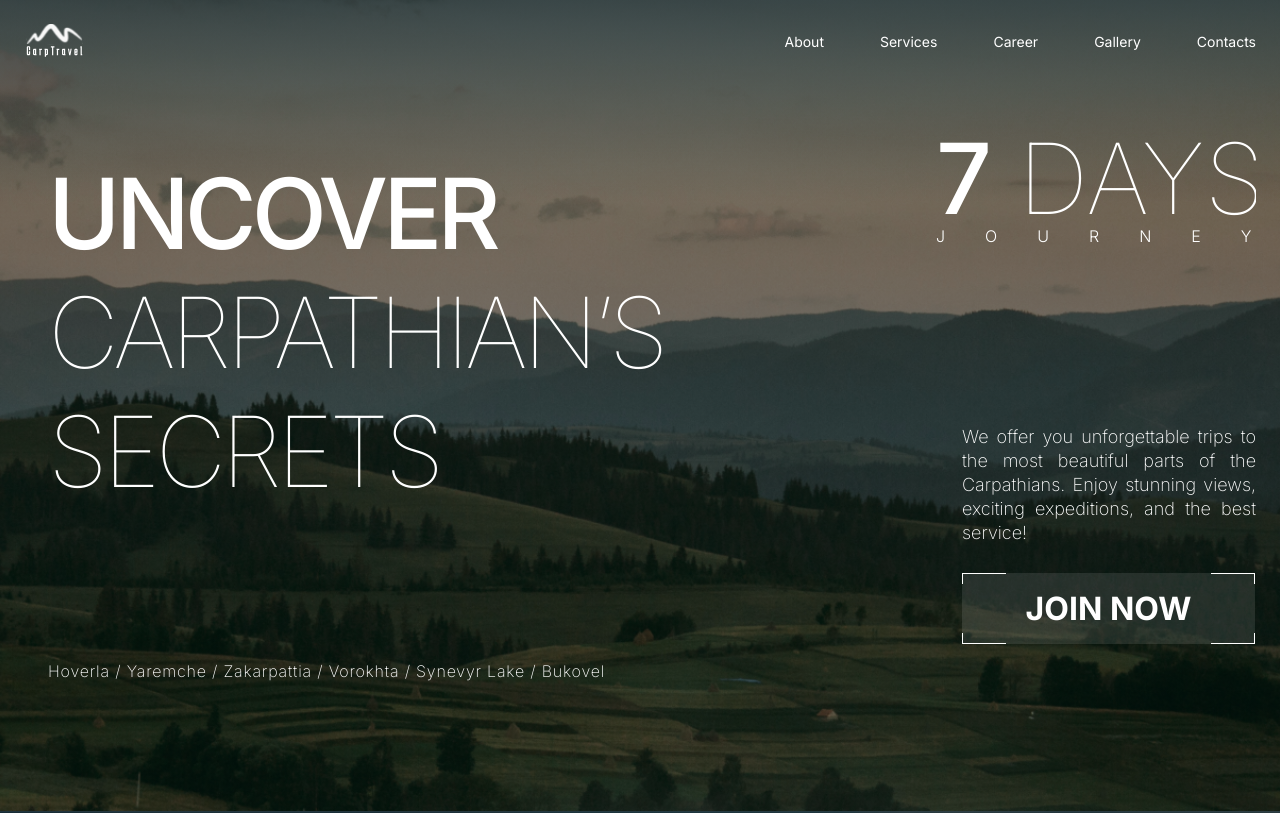
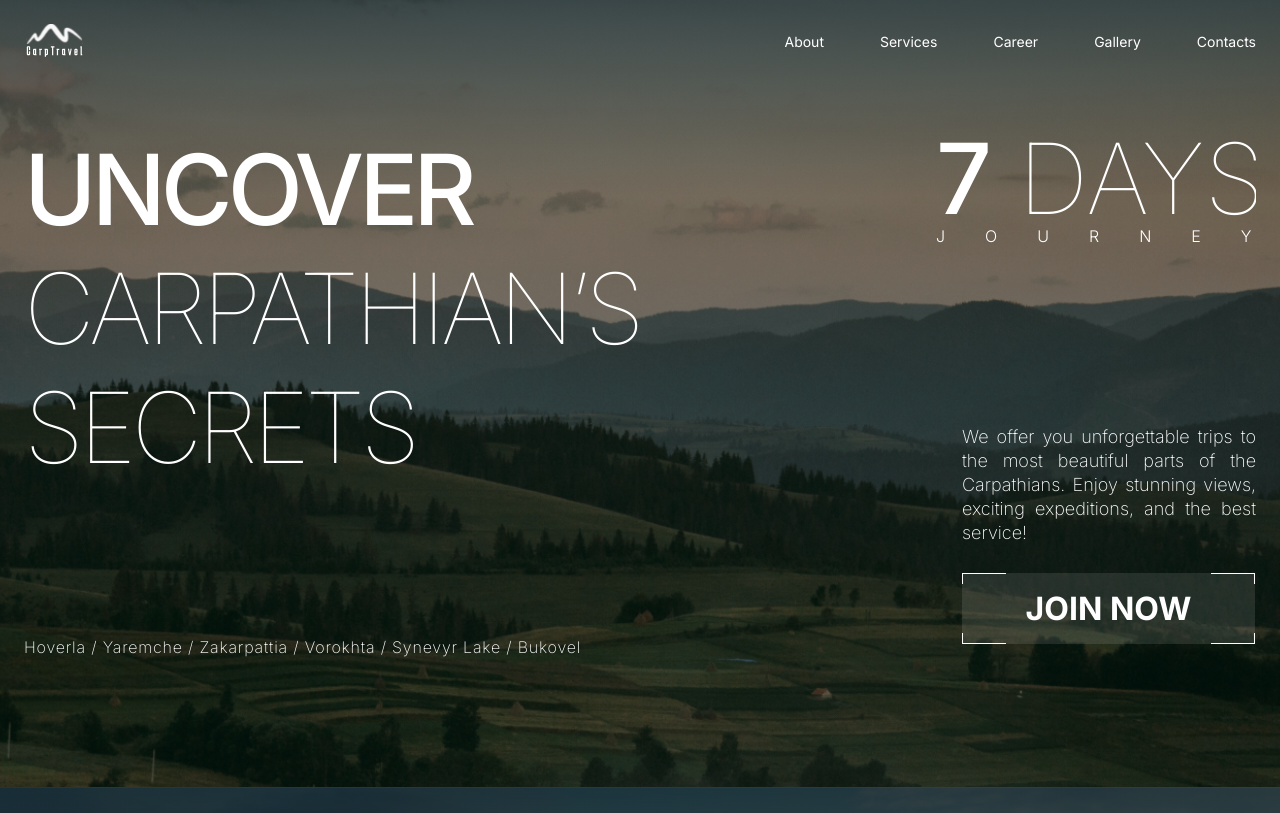
Before and after one commit to darynakarmazin/carp-travel, a Next.js app: page / in a window 1280 px wide. Shown: the top 813 px of the page. Built offline with nearby package versions, Linux system fonts and the light colour scheme.

Commit message:
Updated Hero.tsx

```diff
--- a/src/components/Hero/Hero.tsx
+++ b/src/components/Hero/Hero.tsx
@@ -24,13 +24,13 @@ function Hero() {
           </div>
           <div className={`md:w-1/2`}>
             <h1
-              className={`max-md:w-[278px] text-[40px] md:text-[67px] xl:text-[98px] uppercase font-thin tracking-tighter leading-[56px] md:leading-[81px] xl:leading-[119px] xl:pt-6 xl:pl-6 mb-6 md:mb-[64px] xl:mb-[148px]`}
+              className={`max-md:w-[278px] text-[40px] md:text-[67px] xl:text-[98px] uppercase font-thin tracking-tighter leading-[56px] md:leading-[81px] xl:leading-[119px] mb-6 md:mb-[64px] xl:mb-[148px]`}
             >
               <span className={"font-medium"}>{title[0]}</span> {title[1]}{" "}
               {title[2]}
             </h1>
             <p
-              className={`max-md:w-[175px] md:w-[275px] xl:w-full xl:text-nowrap text-[10px] md:text-[14px] leading-relaxed md:leading-4 xl:text-base font-extralight xl:leading-normal tracking-wider xl:pl-6 mb-6`}
+              className={`max-md:w-[175px] md:w-[275px] xl:w-full xl:text-nowrap text-[10px] md:text-[14px] leading-relaxed md:leading-4 xl:text-base font-extralight xl:leading-normal tracking-wider mb-6`}
             >
               {cities}
             </p>
```
